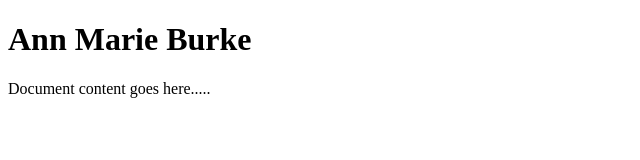
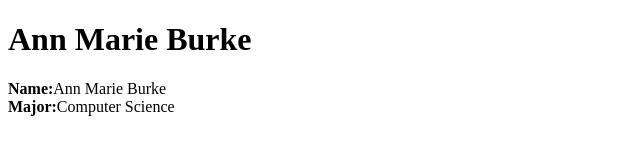
Before and after one commit to annmarieb1/comp20, a plain HTML site: page index.html in a window 1280 px wide. Shown: the whole page, without its empty margins (0-640 px from the left). Drawn offline with Linux system fonts and the light colour scheme.

Commit message:
COMP 20 HW2

```diff
--- a/index.html
+++ b/index.html
@@ -7,7 +7,11 @@
 
    <body>
       <h1>Ann Marie Burke</h1>
-      <p>Document content goes here.....</p>
+      <p>
+      	<b>Name:</b>Ann Marie Burke
+      	<br />
+      	<b>Major:</b>Computer Science
+      </p>
    </body>
 
 </html>
```
